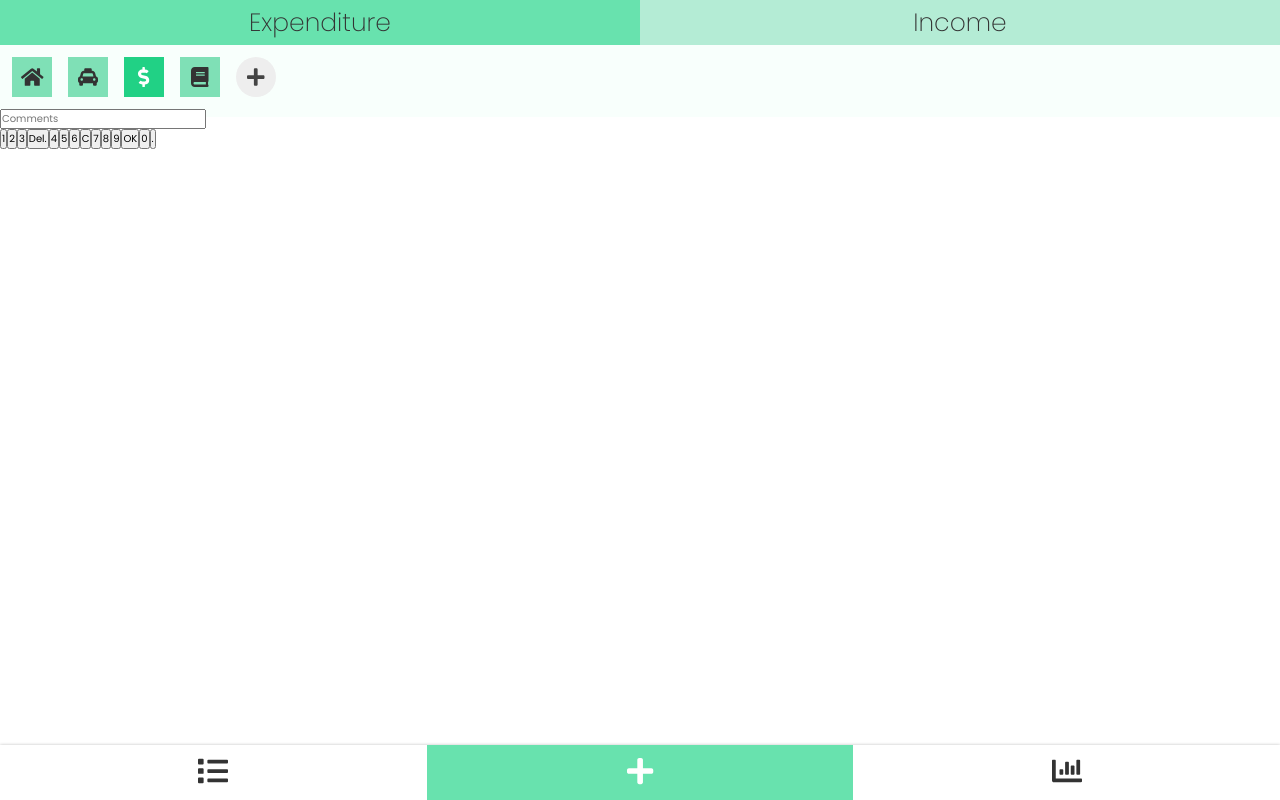
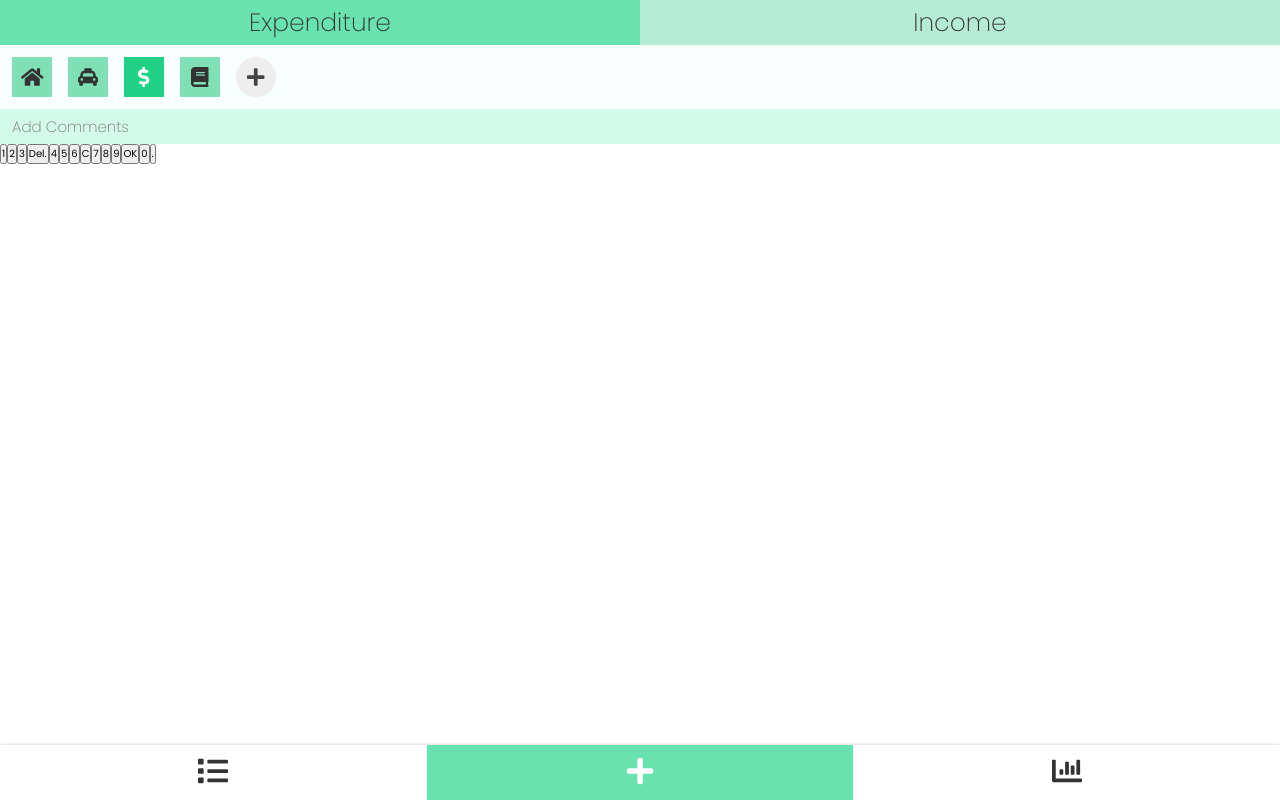
Before and after one commit to lavaboy1738/xpensity-react, a React (Create React App) app: page /#/money in a window 1280 px wide. Built offline with nearby package versions, Linux system fonts and the light colour scheme.

Commit message:
comments styling complete

```diff
--- a/public/index.html
+++ b/public/index.html
@@ -3,7 +3,7 @@
   <head>
     <meta charset="utf-8" />
     <link rel="icon" href="%PUBLIC_URL%/favicon.ico" />
-    <meta name="viewport" content="width=device-width, initial-scale=1" />
+    <meta name="viewport" content="width=device-width, initial-scale=1, maximum-scale=1">
     <meta
       name="description"
       content="Personal Accounting Web-app"
--- a/src/components/Layout.tsx
+++ b/src/components/Layout.tsx
@@ -11,7 +11,7 @@ const Wrapper = styled.div`
 
 const Main = styled.div`
   flex-grow: 1;
-  overflow: auto;
+  overflow: hidden;
 `
 
 
--- a/src/views/Money.tsx
+++ b/src/views/Money.tsx
@@ -12,6 +12,17 @@ const Numpad = styled.section`
 `
 
 const Comments = styled.section`
+  input{
+    border: none;
+    outline: none;
+    padding: 0 1.2rem;
+    height: 3.5rem;
+    background-color: #d3faea;
+    width: 100%;
+    font-size: 1.5rem;
+    font-weight: 200;
+  }
+
 `
 
 const TagSelection = styled.section`
@@ -96,7 +107,7 @@ const Money = () => {
           </ol>
         </TagSelection>
         <Comments>
-          <input type="text" placeholder="Comments"/>
+          <input type="text" placeholder="Add Comments"/>
         </Comments>
         <Numpad>
           <button>1</button>
```
